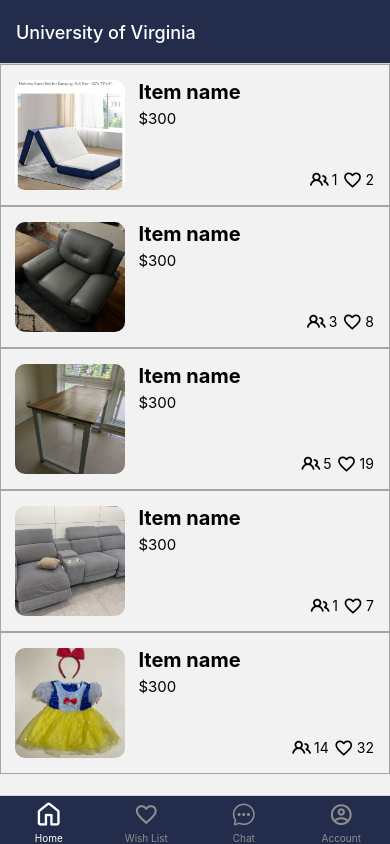
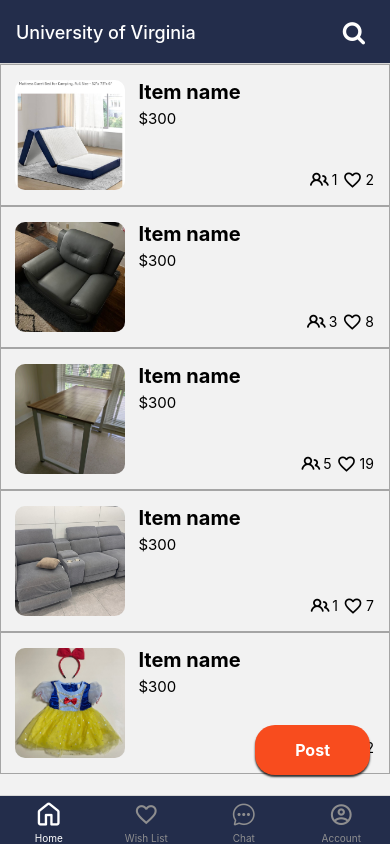
Before and after one commit to PURAVIDAJI/hackathonUVA, a React Native app: screen /AllItems in a window 390 px wide. Built offline with nearby package versions, Linux system fonts and the light colour scheme.

Commit message:
search Icon and Post Icon

```diff
--- a/App.js
+++ b/App.js
@@ -1,5 +1,5 @@
 import { StatusBar } from "expo-status-bar";
-import { NavigationContainer } from "@react-navigation/native";
+import { NavigationContainer, useNavigation } from "@react-navigation/native";
 import { createNativeStackNavigator } from "@react-navigation/native-stack";
 import { createBottomTabNavigator } from "@react-navigation/bottom-tabs";
 import CreatePost from "./screens/CreatePost";
@@ -8,11 +8,13 @@ import AllItems from "./screens/AllItems";
 import FavoriteItems from "./screens/FavoriteItems";
 import Chat from "./screens/Chat";
 import Profile from "./screens/Profile";
+import DetailItem from "./screens/DetailItem";
 import { GlobalStyles } from "./constants/styles";
 import MaterialIcons from "@expo/vector-icons/MaterialIcons";
 import Ionicons from "@expo/vector-icons/Ionicons";
 import Octicons from "@expo/vector-icons/Octicons";
 import MaterialCommunityIcons from "@expo/vector-icons/MaterialCommunityIcons";
+import IconButton from "./component/UI/IconButton";
 const Stack = createNativeStackNavigator();
 const BottomTabs = createBottomTabNavigator();
 
@@ -34,6 +36,14 @@ function ItemsOverview() {
           tabBarLabel: "Home",
           tabBarIcon: ({ color, size }) => (
             <Octicons name="home" size={size} color={color} />
+          ),
+          headerRight: () => (
+            <IconButton
+              name="search"
+              size={24}
+              color="white"
+              onPress={() => useNavigation.navigate("Search")}
+            />
           ),
         }}
       />
@@ -93,6 +103,7 @@ export default function App() {
             options={{ headerShown: false }}
           />
           <Stack.Screen name="Search" component={Search} />
+          <Stack.Screen name="DetailItem" component={DetailItem} />
         </Stack.Navigator>
       </NavigationContainer>
     </>
--- a/component/ItemOutput/SecondhandItem.js
+++ b/component/ItemOutput/SecondhandItem.js
@@ -2,9 +2,17 @@ import { Image, Pressable, StyleSheet, Text, View } from "react-native";
 import { GlobalStyles } from "../../constants/styles";
 import MaterialIcons from "@expo/vector-icons/MaterialIcons";
 import Octicons from "@expo/vector-icons/Octicons";
+import { useNavigation } from "@react-navigation/native";
 function SecondhandItem({ title, price, likes, chat, image }) {
+  const navigation = useNavigation();
+  function itemDetailHandler() {
+    navigation.navigate("DetailItem");
+  }
   return (
-    <Pressable>
+    <Pressable
+      onPress={itemDetailHandler}
+      style={({ pressed }) => pressed && style.pressed}
+    >
       <View style={style.Item}>
         <View style={style.ImageContainer}>
           <Image source={image} style={style.image} resizeMode="cover" />
@@ -60,6 +68,7 @@ const style = StyleSheet.create({
     flexDirection: "row",
     justifyContent: "flex-end",
   },
+  pressed: { opacity: 0.75 },
 
   ImageContainer: {
     flex: 3,
--- /dev/null
+++ b/component/UI/IconButton.js
@@ -0,0 +1,26 @@
+import { Pressable, StyleSheet, View } from "react-native";
+import FontAwesome from "@expo/vector-icons/FontAwesome";
+
+function IconButton({ name, size, color, onPress }) {
+  return (
+    <Pressable
+      onPress={onPress}
+      style={({ pressed }) => pressed && styles.pressed}
+    >
+      <View style={styles.buttonContainer}>
+        <FontAwesome name={name} size={size} color={color} />
+      </View>
+    </Pressable>
+  );
+}
+
+export default IconButton;
+
+const styles = StyleSheet.create({
+  buttonContainer: {
+    marginHorizontal: 25,
+  },
+  pressed: {
+    opacity: 0.75,
+  },
+});
--- a/constants/styles.js
+++ b/constants/styles.js
@@ -6,4 +6,24 @@ export const GlobalStyles = {
     primary400: "#232D4B", //navy
     primary800: "#C5CBD5", //light gray
   },
+  customButton: {
+    position: "absolute", // 우하단에 위치하도록 설정
+    bottom: 20,
+    right: 20,
+    backgroundColor: "#F84C1E", // 버튼 배경색
+    paddingVertical: 15, // 버튼의 상하 패딩
+    paddingHorizontal: 40, // 버튼의 좌우 패딩
+    borderRadius: 20, // 버튼의 둥근 모서리
+    elevation: 5, // 버튼의 그림자 (Android)
+    shadowColor: "#000", // 버튼 그림자 색상 (iOS)
+    shadowOffset: { width: 0, height: 2 }, // 그림자 위치
+    shadowOpacity: 0.8, // 그림자의 불투명도
+    shadowRadius: 2, // 그림자의 크기
+  },
+  buttonText: {
+    color: "#fff", // 텍스트 색상 (흰색)
+    fontSize: 16, // 텍스트 크기
+    fontWeight: "bold", // 텍스트 굵기
+    textAlign: "center", // 텍스트 정렬
+  },
 };
--- a/screens/AllItems.js
+++ b/screens/AllItems.js
@@ -1,8 +1,40 @@
-import { Text } from "react-native";
+import {
+  Button,
+  Pressable,
+  StyleSheet,
+  Text,
+  TouchableOpacity,
+  View,
+} from "react-native";
 import ItemOutput from "../component/ItemOutput/ItemOutput";
+import { GlobalStyles } from "../constants/styles";
 
 function AllItems() {
-  return <ItemOutput />;
+  return (
+    <View style={styles.container}>
+      <ItemOutput />
+      <Pressable
+        style={({ pressed }) => [
+          GlobalStyles.customButton,
+          { backgroundColor: pressed ? "#e64b2f" : "#F84C1E" },
+        ]}
+      >
+        <Text style={GlobalStyles.buttonText}>Post</Text>
+      </Pressable>
+    </View>
+  );
 }
 
 export default AllItems;
+
+const styles = StyleSheet.create({
+  container: {
+    flex: 1,
+  },
+  buttonContainer: {
+    position: "absolute",
+    bottom: 20,
+    right: 20,
+    zIndex: 10,
+  },
+});
```
